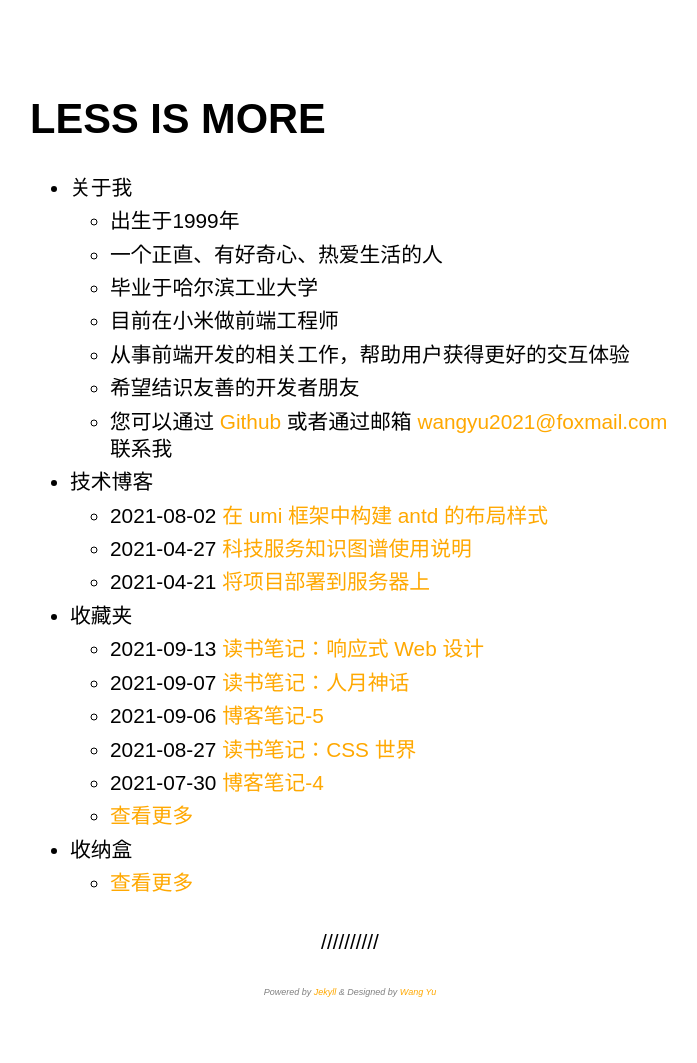
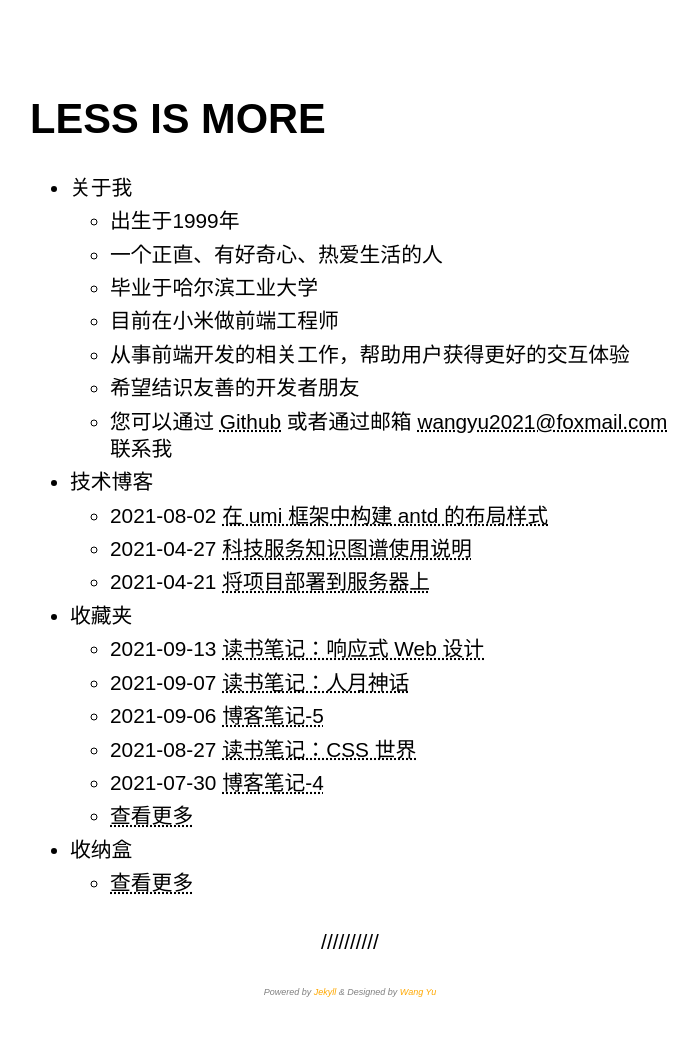
Before and after one commit to wangyu-1999/wangyu-1999.github.io, a Jekyll site: the page built from index.md, in a window 1280 px wide. Shown: the whole page, without its empty margins (290-987 px from the left). Built offline with Jekyll 4.4.1, drawn with Linux system fonts in a browser that asks for light colours; comment, search, counter and statistics services are not loaded.

Commit message:
fix: 修复链接的样式

```diff
--- a/_sass/link.scss
+++ b/_sass/link.scss
@@ -9,7 +9,8 @@ h2,
 h3,
 h4,
 h5,
-h6 {
+h6,
+li {
   a {
     color: black;
     cursor: pointer;
```
